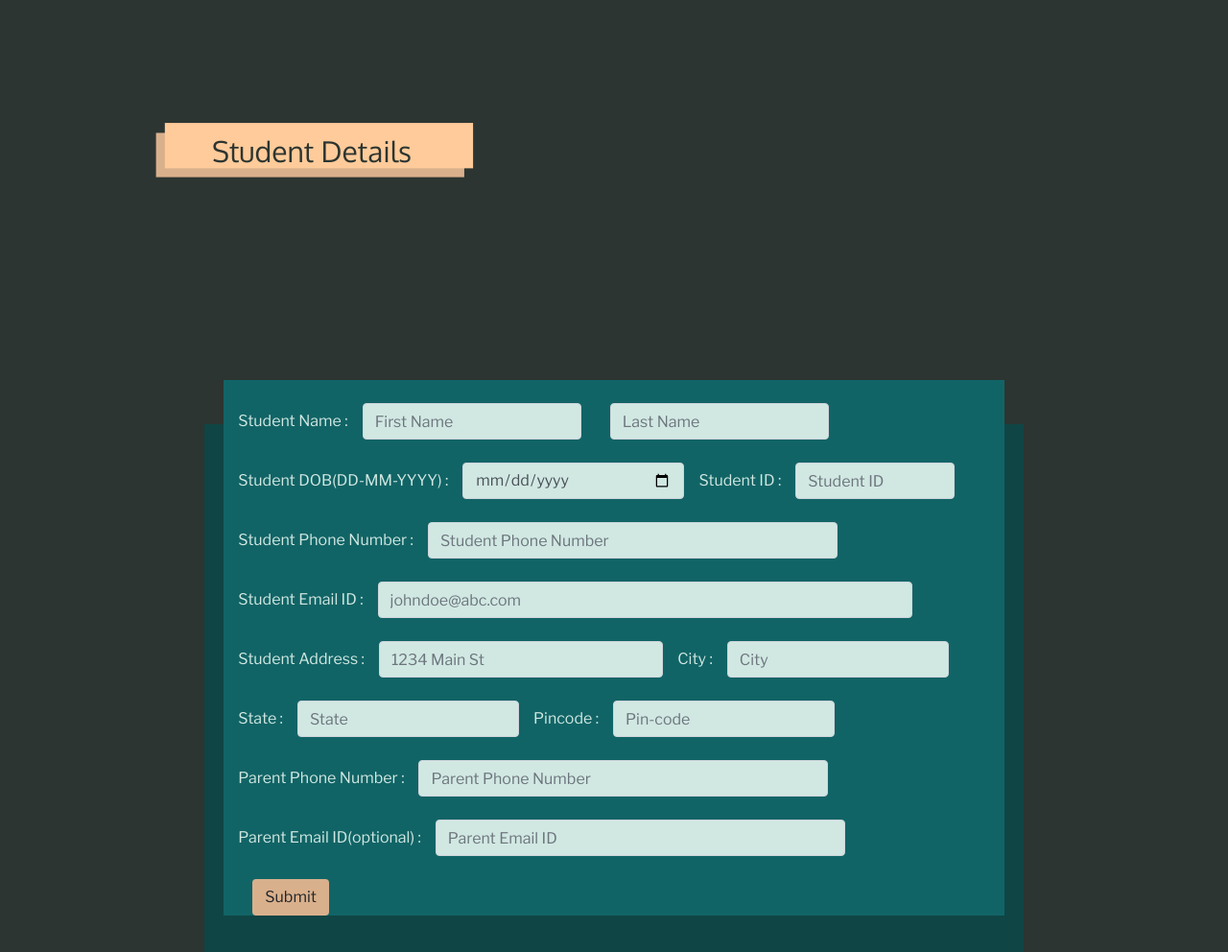
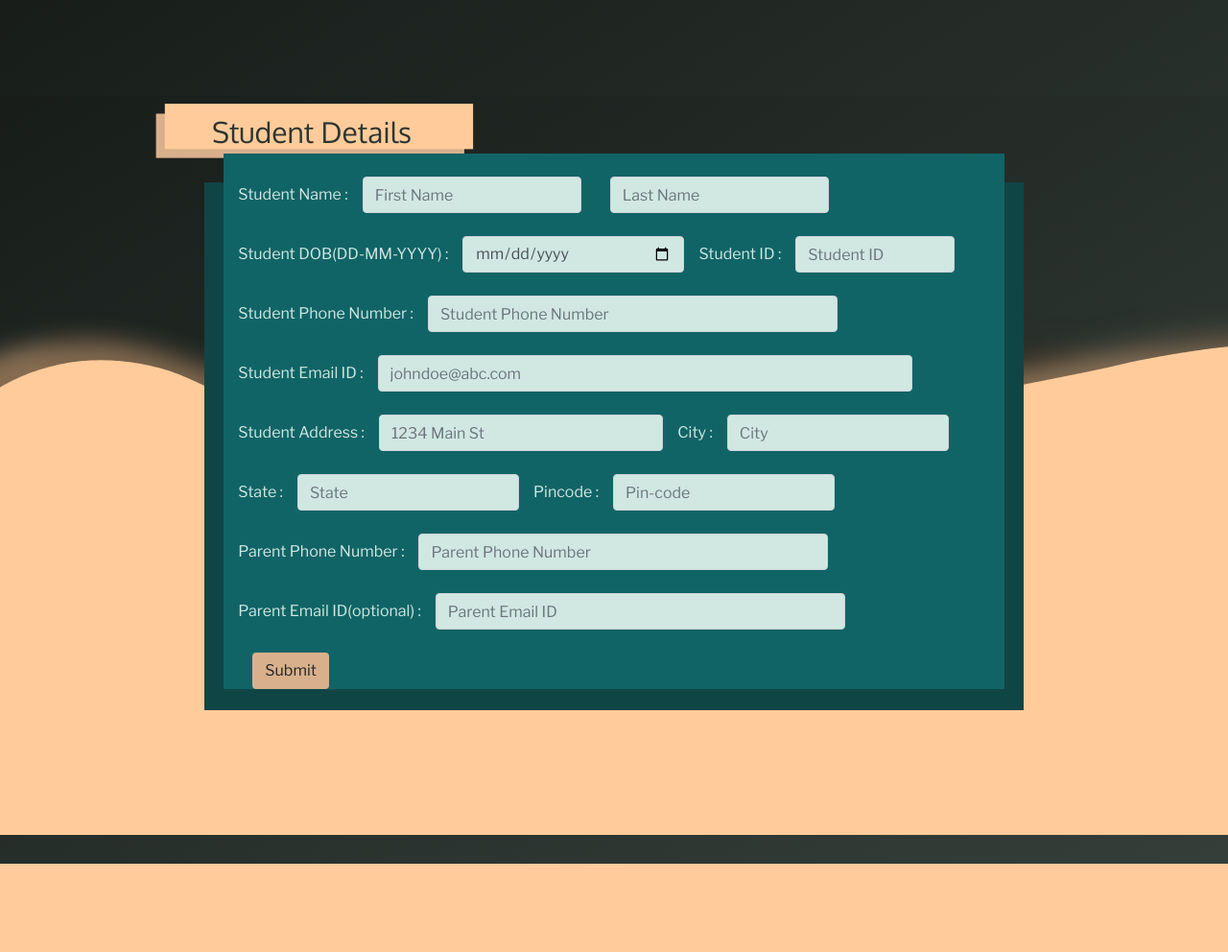
Before and after one commit to kashbora/incredibleminds, a PHP site: page /studentdetails.html in a window 1280 px wide. Shown: the whole page at 96% size. After the commit the page ends 900 px from the top, so only its background shows below. Run offline with PHP 8.4, Linux system fonts and the light colour scheme; some libraries are stand-ins or nearby versions.

Commit message:
Update studentdetails.css

```diff
--- a/css/studentdetails.css
+++ b/css/studentdetails.css
@@ -5,6 +5,10 @@
   height: 100%;
   background-color: #2c3531;
   color: #2c3531;
+}
+html,body
+{
+	background: linear-gradient(to left top,#343f3a,#181d1a) fixed;
 }
 
 * {
@@ -39,7 +43,7 @@
 {
 	background-image: url('../img/stdheader.png');
 	height: 80px;
-	margin-top: 120px;
+	margin-top: 100px;
 	background-repeat: no-repeat;
 	width: 350px;
 	margin-left: 150px;
@@ -75,91 +79,133 @@
   outline: none;
 }
 
-#bg1
-{
-	background: url('../img/bg1.png');
-	width: 100%;
-	height: 100%;
-	position: fixed;
-	object-fit: cover;
-	background-repeat: no-repeat;
-
-}
-
-
-#bg2
-{
-	background: url('../img/bg2.png');
-	width: 100%;
-	height: 80%;
-	top: 53%;
-
-	position: absolute;
-	object-fit: cover;
-	background-repeat: no-repeat;
-}
-
-#bg3
-{
-	background: url('../img/bg3.png');
-	width: 100%;
-	height: 80%;
-	top: 53%;
-
-	position: absolute;
-	object-fit: cover;
-	background-repeat: no-repeat;
-}
-
-#bg4
-{
-	background: url('../img/bg4.png');
-	width: 100%;
-	height: 59%;
-	top: 75%;
-
-	position:fixed;
-	object-fit: cover;
-	background-repeat: no-repeat;
-}
-
-
-#bg3:hover
-{
-	transform: translateY(10px);
-}
-
-#bg1:hover
-{
-	transform: translateY(-10px);
-}
-
-#bg2:hover
-{
-	transform: translateY(20px);
-}
-
-#bg4:hover
-{
-	transform: translateY(-20px);
-}
-
-
 .mob_name
 {
 	display: flex;
 }
+
+
+.circ
+{
+	position: absolute;
+	top: 0;
+	left: 0;
+	width: 100%;
+	height: 100vh;
+	overflow: hidden;
+}
+
+.circ li
+{
+	position: absolute;
+	list-style: none;
+	width: 20px;
+	display: block;
+	height: 20px;
+	background: rgba(255,203,154,0.2);
+	animation: animate 25s linear infinite;
+	bottom: -150px;
+}
+
+
+.circ li:nth-child(1){
+	left: 25%;
+	width: 80px;
+	height: 80px;
+	animation-delay: 0s;
+
+}
+.circ li:nth-child(2){
+	left: 10%;
+	width: 50px;
+	height: 50px;
+	animation-delay: 2s;
+	animation-duration: 12s;
+}
+
+.circ li:nth-child(3){
+	left: 70%;
+	width: 20px;
+	height: 20px;
+	animation-delay: 4s;
+}
+
+.circ li:nth-child(4){
+	left: 40%;
+	width: 60px;
+	height: 60px;
+	animation-delay: 0s;
+	animation-duration: 18s;
+}
+
+.circ li:nth-child(5){
+	left: 65%;
+	width: 20px;
+	height: 20px;
+	animation-delay: 0s;
+}
+
+.circ li:nth-child(6){
+	left: 85%;
+	width: 110px;
+	height: 110px;
+	animation-delay: 3s;
+}
+.circ li:nth-child(7){
+	left: 35%;
+	width: 150px;
+	height: 150px;
+	animation-delay: 7s;
+}
+.circ li:nth-child(8){
+	left: 50%;
+	width: 30px;
+	height: 30px;
+	animation-delay: 15s;
+	animation-duration: 45s;
+}
+.circ li:nth-child(9){
+	left: 20%;
+	width: 60px;
+	height: 60px;
+	animation-delay: 2s;
+	animation-duration: 35s;
+}
+
+@keyframes animate{
+	0%{transform: translateY(0) rotate(0deg);
+		opacity: 1;
+		border-radius: 0;
+	background: rgba(255,203,154,0.2);}
+		100%{
+			transform: translateY(-1000px) rotate(720deg);
+			opacity: 0;
+			border-radius: 90%;
+			background: rgba(255,203,154,0.8);
+		}
+}
+
+.areadown
+{
+	background-image: url('../img/bg4.png');
+	position: absolute;
+	height: 550px;
+	width: 100%;
+	top: 40%;
+}
+
 @media screen and (max-width: 768px)
 {
 .bgstudent
 {
-	height: auto;
-	width: auto;
+	height: 220vh;
+	width: 100%;
 }
 
 .studentheader
 {
 	margin-left: 4px;
+	width: 100%;
 }
 
 .mob_name
@@ -172,4 +218,12 @@
 	position: fixed;
 }
 
+.areadown
+{
+	background-image: url('../img/bg4mob.png');
+	width: 100%;
+	height:500px;
+	top: 170%;
+
 }
+}
```
